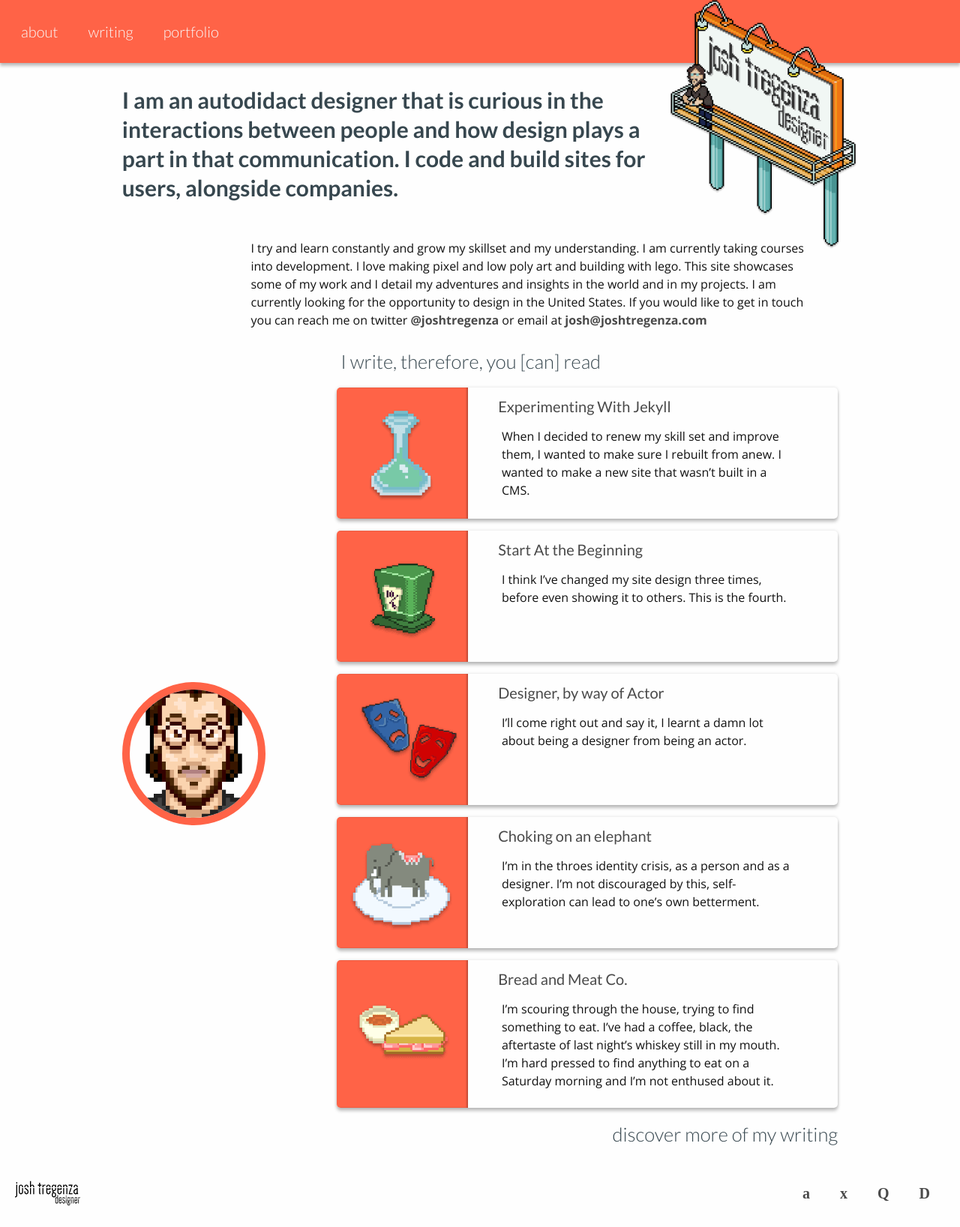
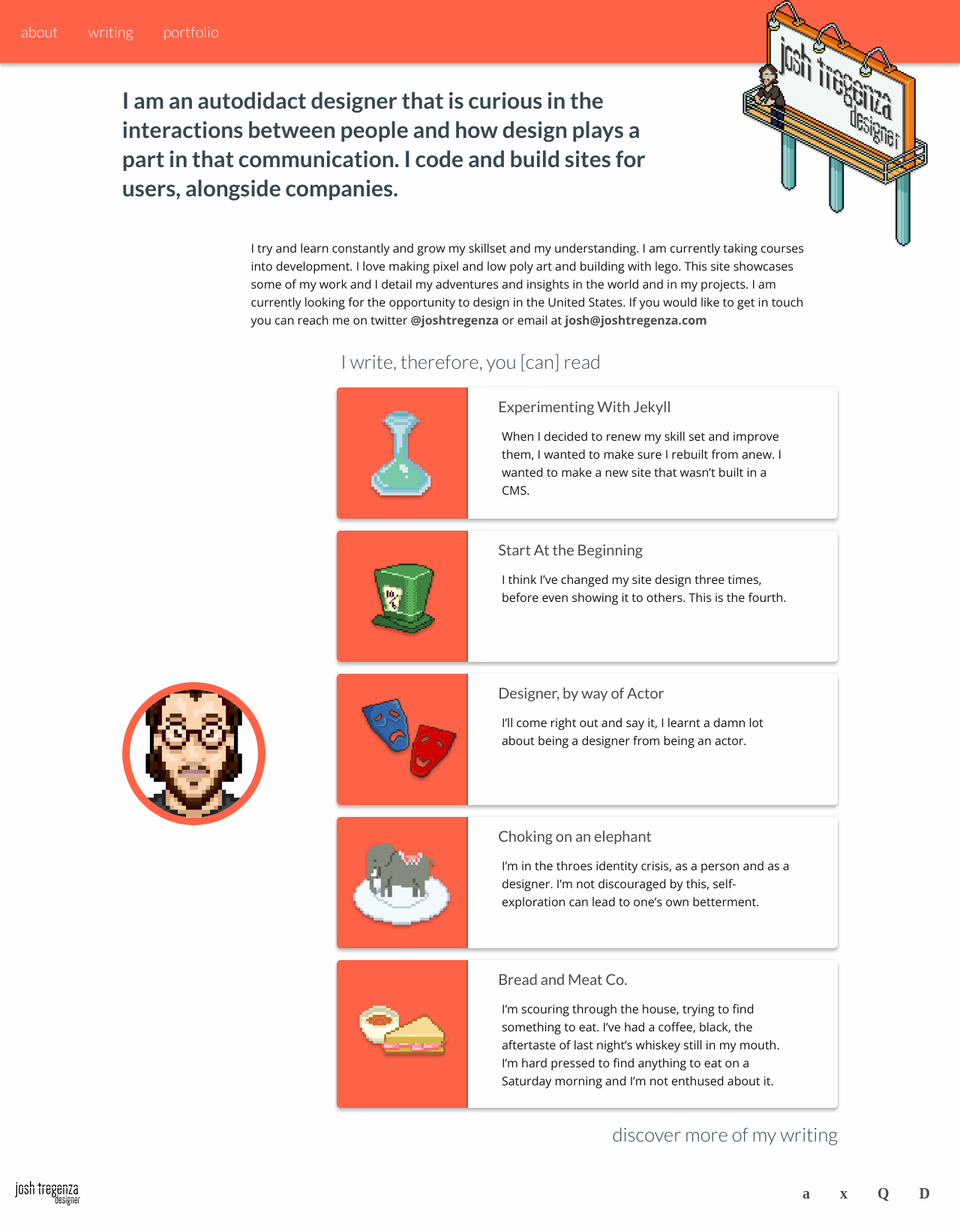
Before and after one commit to jtregenza/jtregenza.github.io, a Jekyll site: the page built from index.html, in a window 1280 px wide. Shown: the whole page at 75% size. Built offline with Jekyll 4.4.1, drawn with Linux system fonts in a browser that asks for light colours; some web fonts are replaced; the list of posts is cut into pages by our own code.

Commit message:
tweaking the site

```diff
--- a/_sass/_layout.scss
+++ b/_sass/_layout.scss
@@ -37,7 +37,6 @@ body{
         img{
             margin-left:auto;
             margin-top:-1em;
-            margin-right:5em;
             margin-bottom:-16em;
         }
     }
@@ -148,7 +147,10 @@ a{
 
 }
 
-
+header {
+    @include bigShadow;
+    background:$menuColor;
+}
 .nav {
     display: flex;
     flex-direction: column;
@@ -158,8 +160,6 @@ a{
     list-style-type: none;
     margin:0 auto;
     padding:0.5rem;
-    @include bigShadow;
-    background:$menuColor;
     li{
         margin:0.5em 1.25em;
          @include media-query($on-desk) {
```
